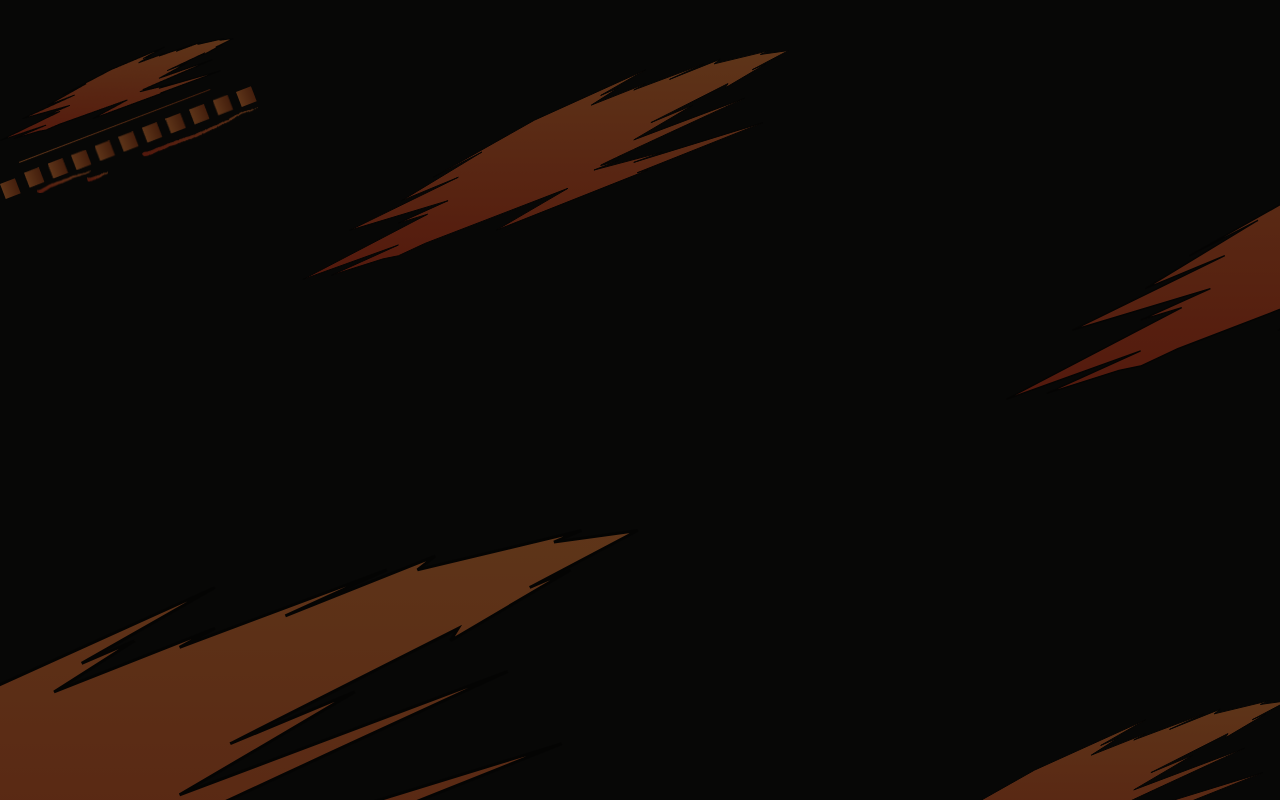
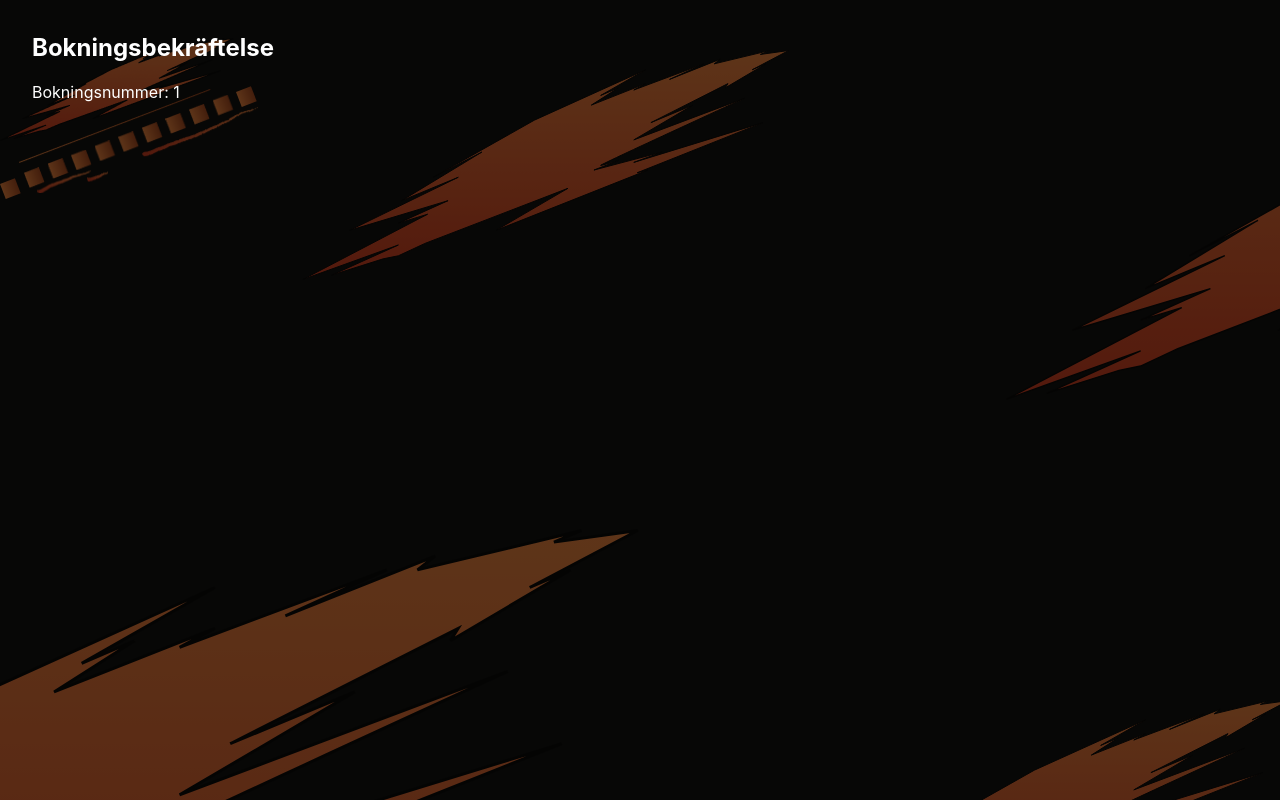
Before and after one commit to Maizer89/Grupp-E-Filmvisarna, a React (Vite) app in the folder frontend/: page /booking/confirmation/1 in a window 1280 px wide. Before the commit this address had no page. Built offline with nearby package versions, Linux system fonts and the light colour scheme.

Commit message:
feat: add unique routes for existing pages (US20)

```diff
--- a/frontend/src/App.jsx
+++ b/frontend/src/App.jsx
@@ -2,6 +2,10 @@ import { BrowserRouter, Routes, Route, Link } from "react-router-dom";
 import Screenings from "./pages/Screenings";
 import SeatSelection from "./pages/SeatSelection";
 import Background from "./components/Background";
+import LoggaIn from "./pages/LoggaIn";
+import SkapaKonto from "./pages/SkapaKonto";
+import MinaBokningar from "./pages/MinaBokningar";
+import BookingConfirmation from "./pages/BookingConfirmation";
 
 function Home() {
   return (
@@ -27,6 +31,14 @@ export default function App() {
           <Route path="/" element={<Home />} />
           <Route path="/screenings" element={<Screenings />} />
           <Route path="/screenings/:id/seats" element={<SeatSelection />} />
+
+          <Route path="/logga-in" element={<LoggaIn />} />
+          <Route path="/skapa-konto" element={<SkapaKonto />} />
+          <Route path="/mina-bokningar" element={<MinaBokningar />} />
+
+          <Route path="/booking/confirmation/:id"
+                element={<BookingConfirmation />}
+/>
         </Routes>
       </main>
     </BrowserRouter>
--- /dev/null
+++ b/frontend/src/pages/BookingConfirmation.jsx
@@ -0,0 +1,17 @@
+import { useParams } from "react-router-dom";
+
+export default function BookingConfirmation() {
+  const { id } = useParams();
+
+  return (
+    <div className="p-8 text-white">
+      <h1 className="text-2xl font-bold">
+        Bokningsbekräftelse
+      </h1>
+
+      <p className="mt-4">
+        Bokningsnummer: {id}
+      </p>
+    </div>
+  );
+}
--- a/frontend/src/pages/Screenings.jsx
+++ b/frontend/src/pages/Screenings.jsx
@@ -15,8 +15,8 @@ export default function Screenings() {
       try {
         setLoading(true);
         setError(null);
-        const res = await fetch(
-          `http://localhost:3000/api/screenings?date=${date}`,
+       const res = await fetch(
+        `/api/screenings?date=${date}`,
         );
         if (!res.ok) {
           throw new Error("Kunde inte hämta visningar");
```
